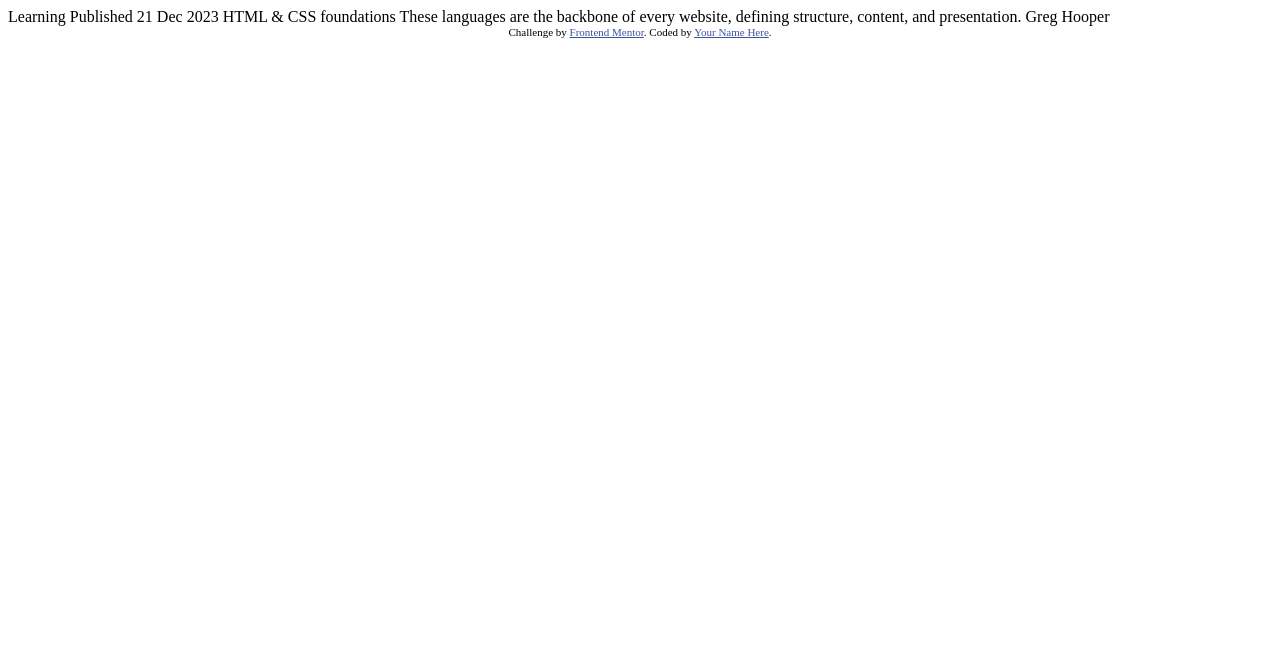
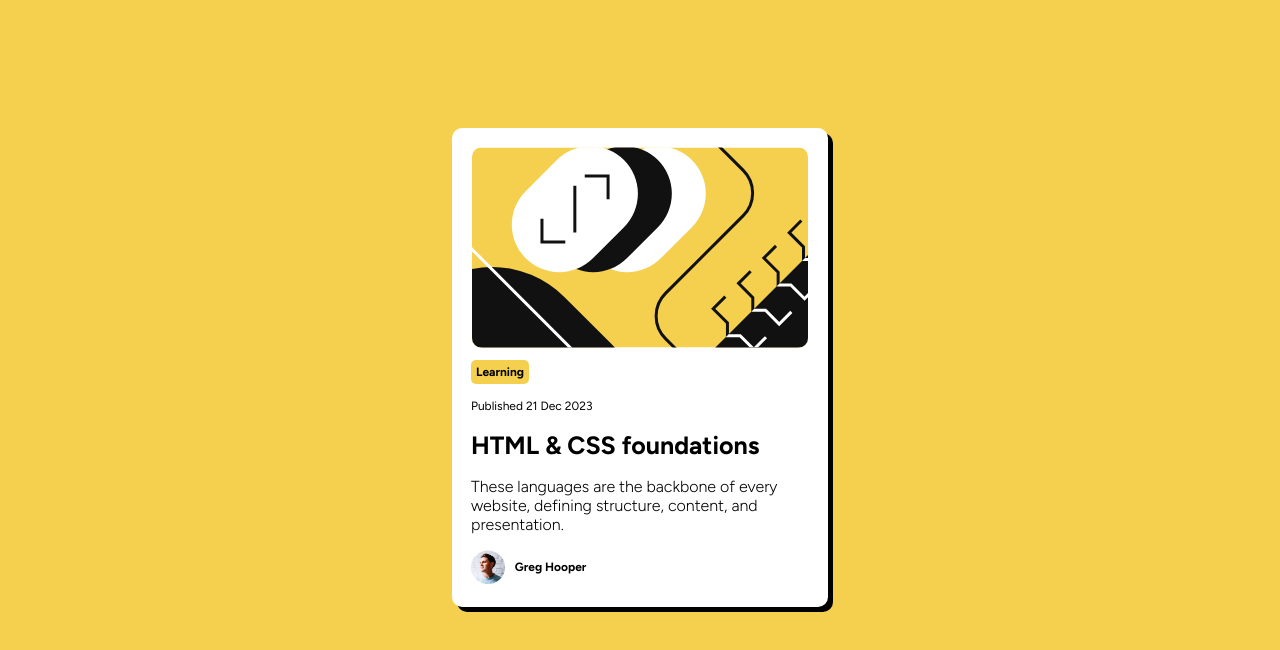
Before and after one commit to leriwa/blog-preview-card-main, a plain HTML site: page index.html in a window 1280 px wide. Drawn offline with Linux system fonts and the light colour scheme.

Commit message:
initial draft

```diff
--- a/index.html
+++ b/index.html
@@ -3,32 +3,30 @@
 <head>
   <meta charset="UTF-8">
   <meta name="viewport" content="width=device-width, initial-scale=1.0"> <!-- displays site properly based on user's device -->
-
+  <link rel="stylesheet" href="./styles.css" type="text/css">
   <link rel="icon" type="image/png" sizes="32x32" href="./assets/images/favicon-32x32.png">
+  <link rel="preconnect" href="https://fonts.googleapis.com">
+  <link rel="preconnect" href="https://fonts.gstatic.com" crossorigin>
+  <link href="https://fonts.googleapis.com/css2?family=Figtree:ital,wght@0,300..900;1,300..900&display=swap" rel="stylesheet">
 
   <title>Frontend Mentor | Blog preview card</title>
-
-  <!-- Feel free to remove these styles or customise in your own stylesheet 👍 -->
-  <style>
-    .attribution { font-size: 11px; text-align: center; }
-    .attribution a { color: hsl(228, 45%, 44%); }
-  </style>
 </head>
 <body>
+<div class="blogCard">
+  <img id="blogImage" src="./assets/images/illustration-article.svg">
 
-  Learning
+  <p id="learning">Learning</p>
 
-  Published 21 Dec 2023
+  <p id="date">Published 21 Dec 2023</p>
 
-  HTML & CSS foundations
+  <h1><a href="#link">HTML & CSS foundations</a></h1>
 
-  These languages are the backbone of every website, defining structure, content, and presentation.
+  <p id="textPreview">These languages are the backbone of every website, defining structure, content, and presentation.</p>
+<div class="authorInfo">
+  <img src ="./assets/images/image-avatar.webp">
+  <p>Greg Hooper</p>
+</div>
 
-  Greg Hooper
-
-  <div class="attribution">
-    Challenge by <a href="https://www.frontendmentor.io?ref=challenge" target="_blank">Frontend Mentor</a>.
-    Coded by <a href="#">Your Name Here</a>.
-  </div>
+</div>
 </body>
 </html>
--- /dev/null
+++ b/styles.css
@@ -0,0 +1,83 @@
+body {
+  background-color: #f4d04e;
+  display: flex;
+  flex-direction: column;
+  align-items: center;
+  margin-top: 10%;
+}
+/* TEXT FORMATTING*/
+
+h1 {
+    font-size: 25px;
+    font-style: normal;
+}
+
+* {
+    font-family: "Figtree", sans-serif;
+    font-optical-sizing: auto;
+}
+
+.authorInfo p {
+    font-size: 12px;
+    font-weight: 700;
+    margin: 10px;
+}
+
+/*STRUCTURE*/
+
+.blogCard {
+  height: auto;
+  width: 384px;
+  background-color: white;
+  margin: auto auto;
+  border-radius: 10px;
+  padding: 1.5%;
+  box-shadow: 5px 5px 0px black;
+  max-width: 338px;
+}
+
+.authorInfo {
+    display: inline-flex;
+    align-items: center;
+    width: 50%;
+}
+
+#blogImage {
+    display: flex;
+    border-radius: 10px;
+    margin: auto;
+}
+
+#learning {
+    font-size: 12px;
+    font-style: normal;
+    font-weight: 700;
+  background-color: #F4D04E;
+  border-radius: 5px;
+  padding: 5px;
+  display: inline-block;
+  margin-bottom: 1%;
+}
+
+#date {
+    font-size: 12px;
+}
+
+#textPreview {
+    font-weight: lighter;
+}
+
+.authorInfo img {
+    max-width: 20%;
+}
+
+/*LINK STYLING*/
+
+a {
+    text-decoration: none;
+color: black
+}
+
+a:hover {
+    color: #F4D04E;
+}
```
